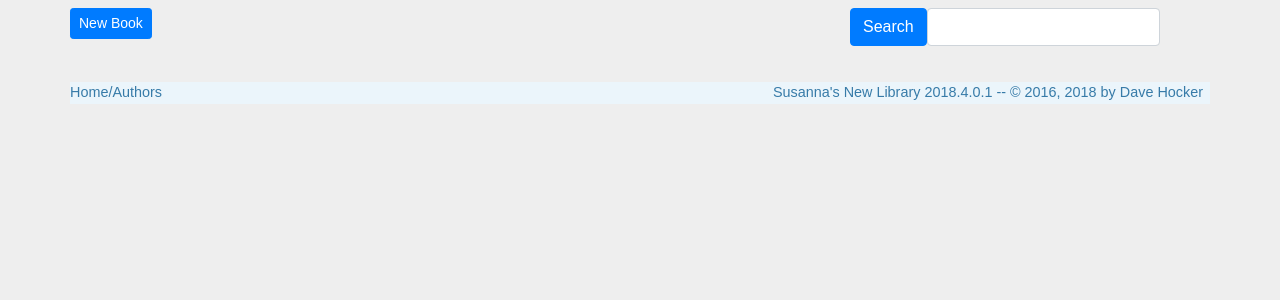
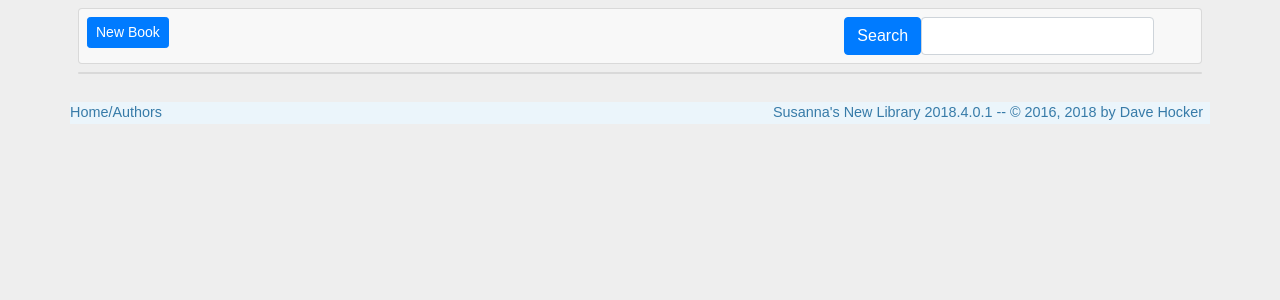
Before and after one commit to dhocker/susannas-library-frb, a Flask app: page /paged-books-page in a window 1280 px wide. Shown: the part 92-392 px from the top of the page. Run offline with Flask 2, Linux system fonts and the light colour scheme; parts of the project's set-up code (start-up, migrations or seed data) failed here and were passed over; some libraries are stand-ins or nearby versions.

Commit message:
Bootstrap 4 clean up on Books page

```diff
--- a/app/static/js/paged-table.jsx
+++ b/app/static/js/paged-table.jsx
@@ -284,9 +284,10 @@ export default class PagedTable extends React.Component {
                                 Previous
                             </button>
                             <span>
-                                Page
+                                Page&nbsp;
                                 {current_page + 1}
-                                of
+                                &nbsp;
+                                of&nbsp;
                                 {total_pages}
                             </span>
                             <button
--- a/app/templates/paged-books.html
+++ b/app/templates/paged-books.html
@@ -34,8 +34,7 @@
     </div>
 
     <div class="container">
-        <div class="panel panel-default">
-            <div class="panel-heading">
+        <div class="card">
             {#
                 Note that dialog fields are cleared when the dialog is opened.
                 Also, the data-target value must match the id defined in the
@@ -56,10 +55,9 @@
             </div>
         </div>
     </div>
-    </div>
 
     <div class="container">
-        <div id="bookstable">
+        <div id="bookstable" class="card">
             {# Table will be rendered inside of this element #}
         </div>
     </div>
```
Lines whose indentation alone changed are shown as unchanged.
